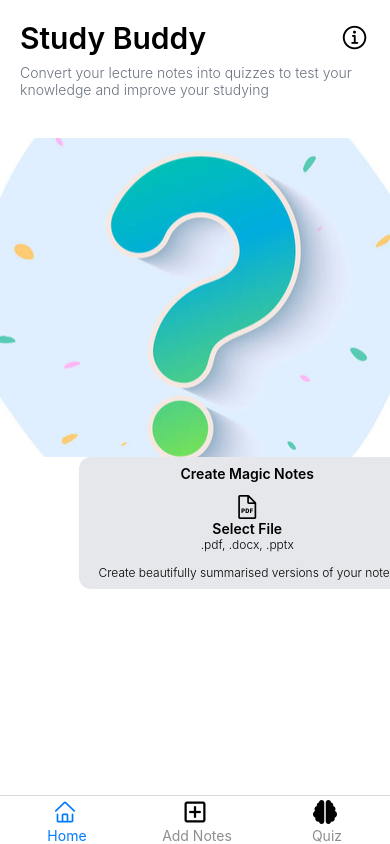
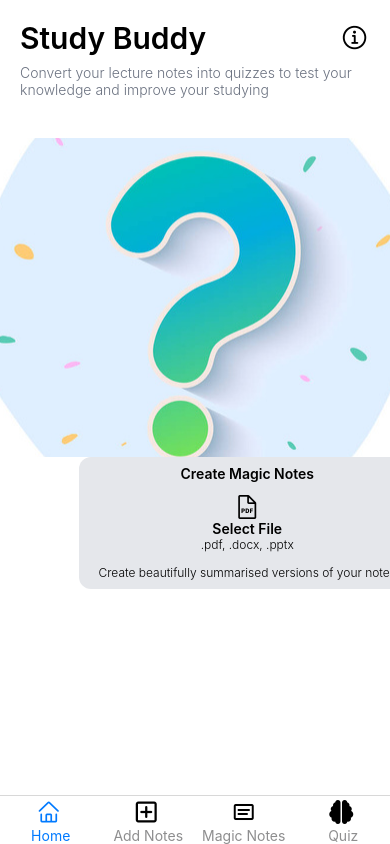
Before and after one commit to l-quincy01/StudyBru, a React Native app: screen / in a window 390 px wide. Built offline with nearby package versions, Linux system fonts and the light colour scheme.

Commit message:
Feat: Magic Notes added

```diff
--- a/src/Navigation/AppNavigator.js
+++ b/src/Navigation/AppNavigator.js
@@ -15,6 +15,7 @@ import { AntDesign } from "@expo/vector-icons";
 import { FontAwesome6 } from "@expo/vector-icons";
 import AddNotes from "../Screens/AddNotes";
 import QuizStack from "./QuizStack";
+import MaterialCommunityIcons from "@expo/vector-icons/MaterialCommunityIcons";
 
 const Stack = createNativeStackNavigator();
 
@@ -49,6 +50,22 @@ function AppNavigator() {
           component={AddNotes}
         />
         <Tab.Screen
+          name="Magic Notes"
+          options={{
+            tabBarLabel: ({ color }) => (
+              <Text style={{ color: color }}>Magic Notes</Text>
+            ),
+            tabBarIcon: ({ color, size }) => (
+              <MaterialCommunityIcons
+                name="card-text-outline"
+                size={24}
+                color="black"
+              />
+            ),
+          }}
+          component={AddNotes}
+        />
+        <Tab.Screen
           name="Quiz"
           options={{
             tabBarLabel: ({ color }) => (
```
